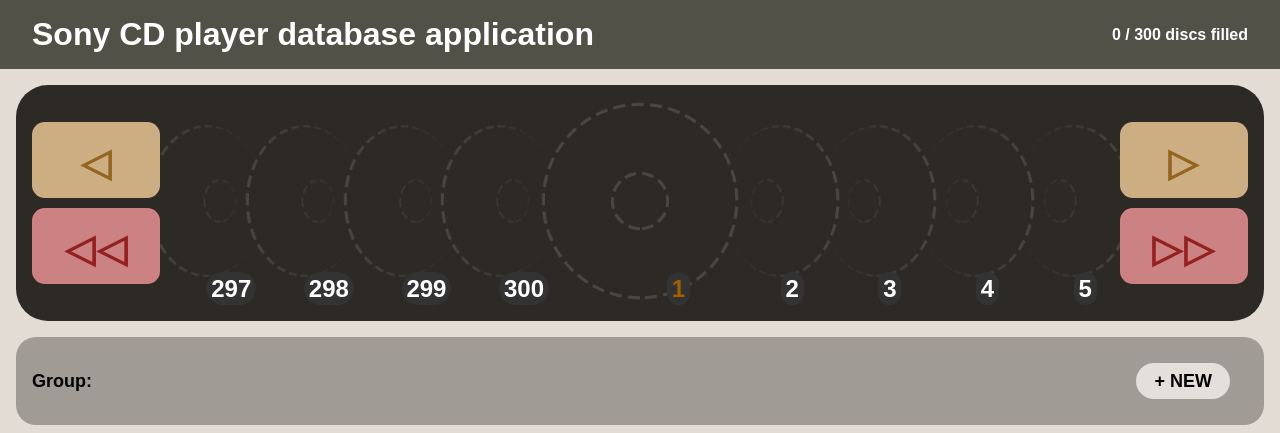
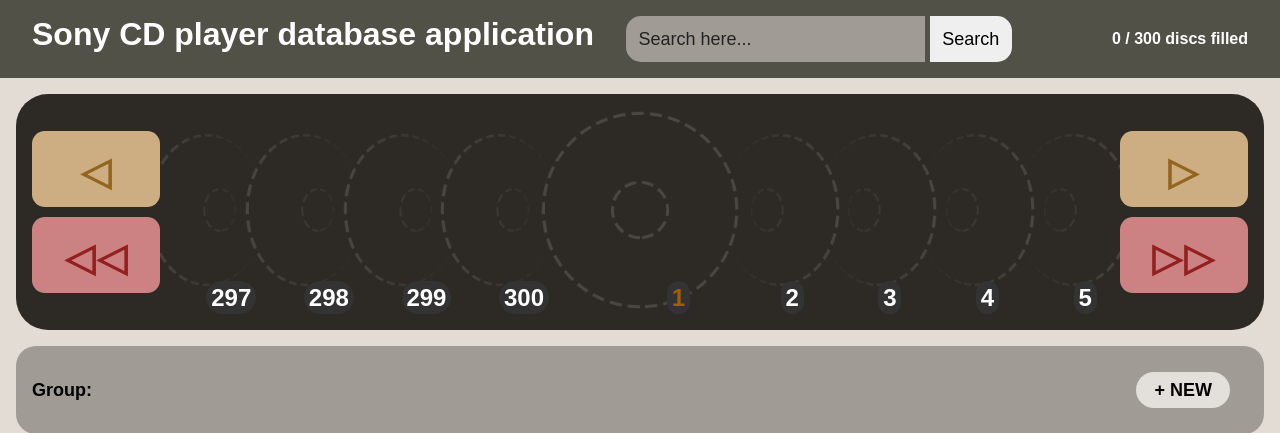
Before and after one commit to RaddedMC/cdp-cd-site, a Django app: page / in a window 1280 px wide. Shown: the top 433 px of the page. Run offline with Django 5.2, Linux system fonts and the light colour scheme; data that the repository does not hold is empty.

Commit message:
start search

```diff
--- a/cdp_db_site_app/components/disc_carousel_context.py
+++ b/cdp_db_site_app/components/disc_carousel_context.py
@@ -58,7 +58,7 @@ def get_scroll_number(base_position, offset, closest_disc = False):
     return pos
 
 # Pre-fill the disc carousel data and return a page containing a disc carousel
-def disc_carousel_context(position, scrollable, page = ""):
+def disc_carousel_context(position, scrollable, page = "", searchable = False):
     # Populate disc information
     discs = []
 
@@ -109,7 +109,7 @@ def disc_carousel_context(position, scrollable, page = ""):
     groups = [group.as_json() for group in Group.objects.all()]
 
     # Populate the template
-    context = dict(titlebar_context(),**{
+    context = dict(titlebar_context(searchable=searchable),**{
         "next_scrolls": [get_scroll_number(position, 4, closest_disc = True), get_scroll_number(position, -4, closest_disc = True),
                          get_scroll_number(position, 50), get_scroll_number(position, -50)],
         "discs": discs,
--- a/cdp_db_site_app/components/titlebar_context.py
+++ b/cdp_db_site_app/components/titlebar_context.py
@@ -2,8 +2,9 @@ from cdp_db_site import settings
 from cdp_db_site_app.models import Disc
 
 
-def titlebar_context():
+def titlebar_context(searchable = False):
     return {
         "disc_count": Disc.objects.all().count(),
-        "disc_capacity": settings.CDP_SIZE
+        "disc_capacity": settings.CDP_SIZE,
+        "searchable": searchable
     }
--- a/cdp_db_site_app/templates/cdp_db_site_app/components/titlebar.html
+++ b/cdp_db_site_app/templates/cdp_db_site_app/components/titlebar.html
@@ -1,4 +1,12 @@
 <Header id="header-container">
     <h1>Sony CD player database application</h1>
+    {% if searchable %}
+    <div id="search-container">
+        <form action="">
+            <input type="text" placeholder="Search here..." name="search" id="search-text">
+            <button type="submit" id="search-button">Search</button>
+        </form>
+    </div>
+    {% endif %}
     <p>{{ disc_count }} / {{ disc_capacity }} discs filled</p>
 </Header>
--- a/cdp_db_site_app/views/pages.py
+++ b/cdp_db_site_app/views/pages.py
@@ -15,7 +15,7 @@ from cdp_db_site_app.views.api import add_edit_disc
 
 # Main disc list page
 def index(request, position=1):
-    return render(request, "cdp_db_site_app/index.html", disc_carousel_context(position, scrollable = True))
+    return render(request, "cdp_db_site_app/index.html", disc_carousel_context(position, scrollable = True, searchable = True))
 
 # Disc edit page
 def edit(request, position):
@@ -137,7 +137,7 @@ def groupindex(request, groupid, position=1):
                 current_disc = disc_json
             discs_json.append(disc_json)
 
-    context = dict(titlebar_context(),**{
+    context = dict(titlebar_context(searchable=True),**{
         "next_scrolls": next_scrolls,
         "discs": discs_json,
         "current_disc": current_disc,
--- a/static/base_style.css
+++ b/static/base_style.css
@@ -12,6 +12,7 @@
 #header-container h1, p {
     margin: 0;
     color: white;
+    white-space: nowrap;
 }
 
 #header-container p {
@@ -32,3 +33,32 @@ body {
     flex-direction: column;
     padding: 1em;
 }
+
+#search-container {
+    margin-left: 2em;
+    margin-right: 2em;
+    width: 100%;
+}
+
+#search-text {
+    padding: 0.7em;
+    width: calc(100% - 10em);
+    background-color: #a19b95;
+    color: white;
+    font-size: large;
+    border: none;
+    border-radius: 15px 0 0 15px;
+    margin-right: 0;
+}
+
+#search-text::placeholder {
+    color: #222222;
+}
+
+#search-button {
+    padding: 0.7em;
+    font-size: large;
+    border: none;
+    border-radius: 0 15px 15px 0;
+    margin-left: 0;
+}
```
